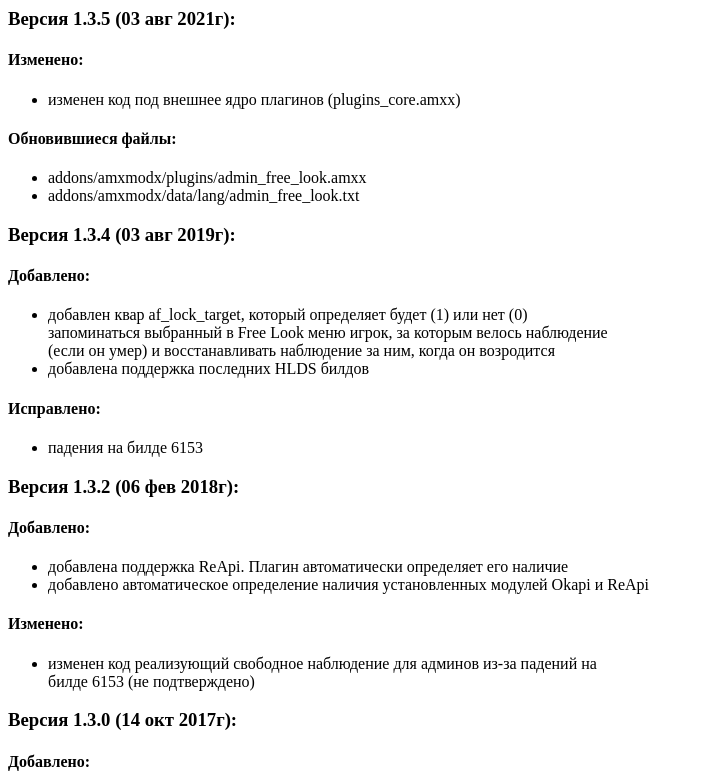
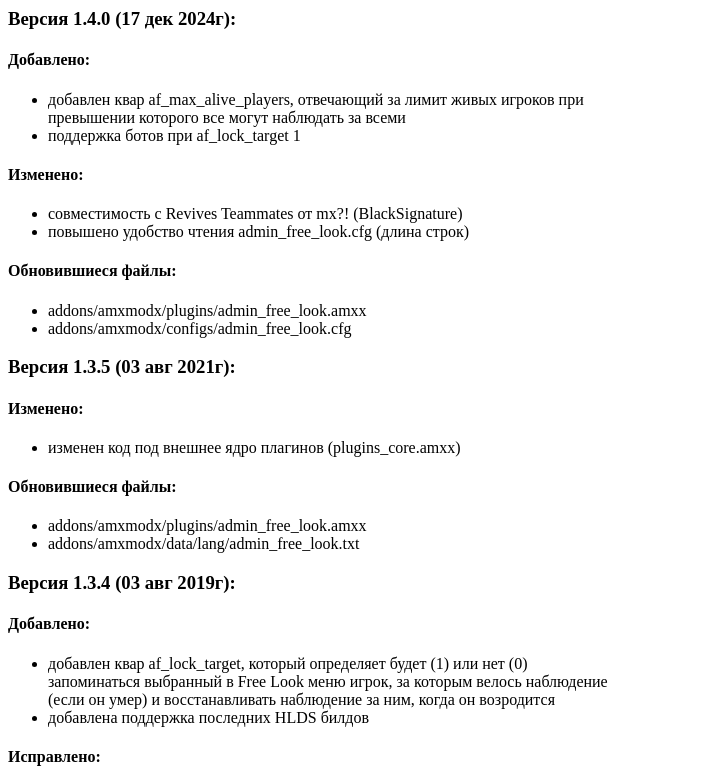
Before and after one commit to radiusr16/Plugins-Descriptions, a plain HTML site: page admin_free_look_changelog.html in a window 1280 px wide. Shown: the top 784 px of the page, without its empty margins (0-703 px from the left). Drawn offline with Linux system fonts and the light colour scheme.

Commit message:
update Admin Free Look changelog file

```diff
--- a/admin_free_look_changelog.html
+++ b/admin_free_look_changelog.html
@@ -21,41 +21,58 @@
 </head>
 
 <body>
-  <h3 id="section">Версия 1.3.5 (03 авг 2021г):</h3>
-  <h4 id="section-1">Изменено:</h4>
+  <h3 id="section">Версия 1.4.0 (17 дек 2024г):</h3>
+  <h4 id="section-1">Добавлено:</h4>
+  <ul>
+    <li>добавлен квар af_max_alive_players, отвечающий за лимит живых игроков при<br />
+      превышении которого все могут наблюдать за всеми</li>
+    <li>поддержка ботов при af_lock_target 1</li>
+  </ul>
+  <h4 id="section-2">Изменено:</h4>
+  <ul>
+    <li>совместимость с Revives Teammates от mx?! (BlackSignature)</li>
+    <li>повышено удобство чтения admin_free_look.cfg (длина строк)</li>
+  </ul>
+  <h4 id="section-3">Обновившиеся файлы:</h4>
+  <ul>
+    <li>addons/amxmodx/plugins/admin_free_look.amxx</li>
+    <li>addons/amxmodx/configs/admin_free_look.cfg</li>
+  </ul>
+  <h3 id="section-4">Версия 1.3.5 (03 авг 2021г):</h3>
+  <h4 id="section-5">Изменено:</h4>
   <ul>
     <li>изменен код под внешнее ядро плагинов (plugins_core.amxx)</li>
   </ul>
-  <h4 id="section-2">Обновившиеся файлы:</h4>
+  <h4 id="section-6">Обновившиеся файлы:</h4>
   <ul>
     <li>addons/amxmodx/plugins/admin_free_look.amxx</li>
     <li>addons/amxmodx/data/lang/admin_free_look.txt</li>
   </ul>
-  <h3 id="section-3">Версия 1.3.4 (03 авг 2019г):</h3>
-  <h4 id="section-4">Добавлено:</h4>
+  <h3 id="section-7">Версия 1.3.4 (03 авг 2019г):</h3>
+  <h4 id="section-8">Добавлено:</h4>
   <ul>
     <li>добавлен квар af_lock_target, который определяет будет (1) или нет (0)<br />
       запоминаться выбранный в Free Look меню игрок, за которым велось наблюдение<br />
       (если он умер) и восстанавливать наблюдение за ним, когда он возродится</li>
     <li>добавлена поддержка последних HLDS билдов</li>
   </ul>
-  <h4 id="section-5">Исправлено:</h4>
+  <h4 id="section-9">Исправлено:</h4>
   <ul>
     <li>падения на билде 6153</li>
   </ul>
-  <h3 id="section-6">Версия 1.3.2 (06 фев 2018г):</h3>
-  <h4 id="section-7">Добавлено:</h4>
+  <h3 id="section-10">Версия 1.3.2 (06 фев 2018г):</h3>
+  <h4 id="section-11">Добавлено:</h4>
   <ul>
     <li>добавлена поддержка ReApi. Плагин автоматически определяет его наличие</li>
     <li>добавлено автоматическое определение наличия установленных модулей Okapi и ReApi</li>
   </ul>
-  <h4 id="section-8">Изменено:</h4>
+  <h4 id="section-12">Изменено:</h4>
   <ul>
     <li>изменен код реализующий свободное наблюдение для админов из-за падений на<br />
       билде 6153 (не подтверждено)</li>
   </ul>
-  <h3 id="section-9">Версия 1.3.0 (14 окт 2017г):</h3>
-  <h4 id="section-10">Добавлено:</h4>
+  <h3 id="section-13">Версия 1.3.0 (14 окт 2017г):</h3>
+  <h4 id="section-14">Добавлено:</h4>
   <ul>
     <li>добавлен квар af_menu_cmd, отвечающий за список команд с помощью которых будет<br />
       вызываться 'Меню наблюдения' ('impulse 100' - фонарь, 'impulse 201' - спрей,<br />
@@ -75,14 +92,14 @@
       admin_free_look.cfg (с учетом текущих значений кваров) и admin_free_look.txt<br />
       (без учета содержимого - удаление и создание нового)</li>
   </ul>
-  <h4 id="section-11">Исправлено:</h4>
+  <h4 id="section-15">Исправлено:</h4>
   <ul>
     <li>из-за снятия ReHLDS эмбарго из ядра выпало получение номера билда по умолчанию,<br />
       а в данном плагине номер билда используется. Поэтому плагин просто не работал<br />
       ни с каким билдом</li>
   </ul>
-  <h3 id="section-12">Версия 1.2 (14 июля 2016г):</h3>
-  <h4 id="section-13">Добавлено:</h4>
+  <h3 id="section-16">Версия 1.2 (14 июля 2016г):</h3>
+  <h4 id="section-17">Добавлено:</h4>
   <ul>
     <li>добавлено автоматическое создание конфигурационного файла для кваров, если он<br />
       не существует</li>
@@ -91,35 +108,35 @@
       от neygomon и плагином admin_loader от mazdan (kanagava) с целью получения<br />
       флагов доступа через предоставляемое API</li>
   </ul>
-  <h4 id="section-14">Изменено:</h4>
+  <h4 id="section-18">Изменено:</h4>
   <ul>
     <li>наблюдатели (spectators) теперь тоже могут использовать Free Look меню</li>
     <li>вместо модуля Orpheu, плагин теперь использует модуль Okapi</li>
     <li>расширена функциональность команды чата /look. Если после нее через пробел<br />
       написать часть ника, то будет осуществлен быстрый переход без открытия меню</li>
   </ul>
-  <h3 id="section-15">Версия 1.1 (7 апреля 2016г):</h3>
-  <h4 id="section-16">Добавлено:</h4>
+  <h3 id="section-19">Версия 1.1 (7 апреля 2016г):</h3>
+  <h4 id="section-20">Добавлено:</h4>
   <ul>
     <li>добавлено Free Look меню, которое позволяет быстро переключаться на нужного<br />
       игрока (учитывается квар af_forcecamera)</li>
     <li>добавлена команда чата /look, которая открывает Free Look меню</li>
   </ul>
-  <h3 id="section-17">Версия 1.0.7 (26 февраля 2016г):</h3>
-  <h4 id="section-18">Добавлено:</h4>
+  <h3 id="section-21">Версия 1.0.7 (26 февраля 2016г):</h3>
+  <h4 id="section-22">Добавлено:</h4>
   <ul>
     <li>добавлен конфигурационный файл admin_free_look.cfg, в котором можно задать<br />
       значения кваров и прочитать описания к ним</li>
   </ul>
-  <h4 id="section-19">Изменено:</h4>
+  <h4 id="section-23">Изменено:</h4>
   <ul>
     <li>квар auth_delay_load_flags переименован в af_delay_load_flags</li>
     <li>админы теперь могут свободно выбирать режим наблюдения, а не только вид от<br />
       первого лица как раньше</li>
     <li>все лог сообщения записываются в файл только если плагин запущен в debug режиме</li>
   </ul>
-  <h3 id="section-20">Версия 1.0.3 (23 января 2016г):</h3>
-  <h4 id="section-21">Добавлено:</h4>
+  <h3 id="section-24">Версия 1.0.3 (23 января 2016г):</h3>
+  <h4 id="section-25">Добавлено:</h4>
   <ul>
     <li>добавлен квар af_forcecamera, который гарантирует работу плагина даже если Вы<br />
       забыли поменять квар mp_forcecamera или если его изменил другой плагин<br />
@@ -127,7 +144,7 @@
     <li>добавлена отложенная загрузка кваров для поддержки встроенной в AMX Mod X<br />
       возможности подгружать для каждой карты свои значения кваров</li>
   </ul>
-  <h4 id="section-22">Изменено:</h4>
+  <h4 id="section-26">Изменено:</h4>
   <ul>
     <li>переименован квар af_flags в af_access_flags, отвечающий за флаги доступа для<br />
       игроков, которые смогут наблюдать за всеми</li>
```
